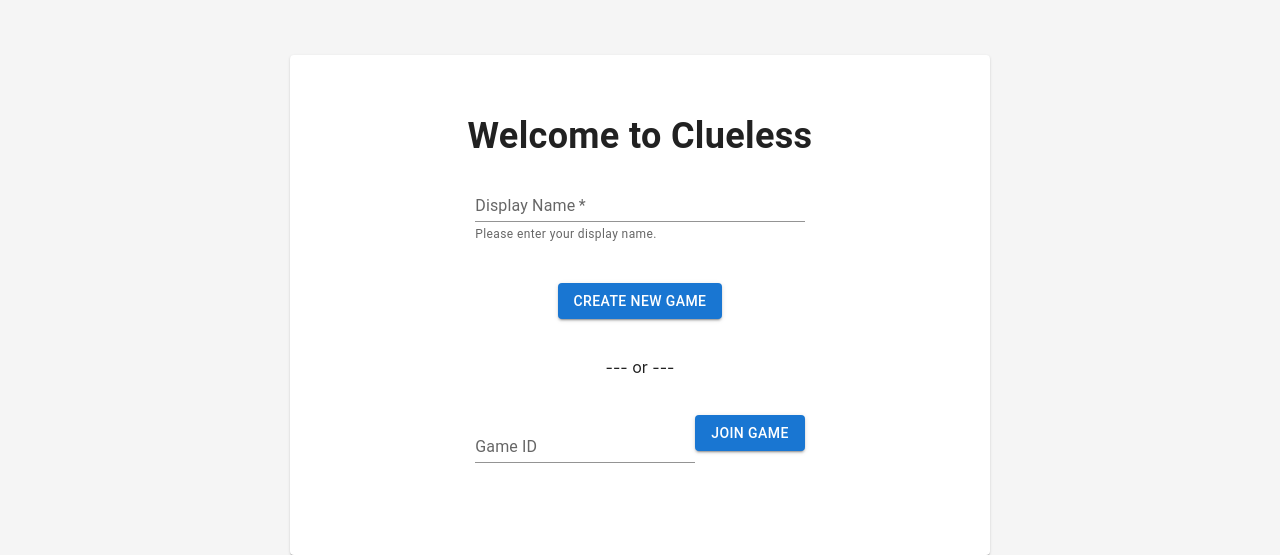
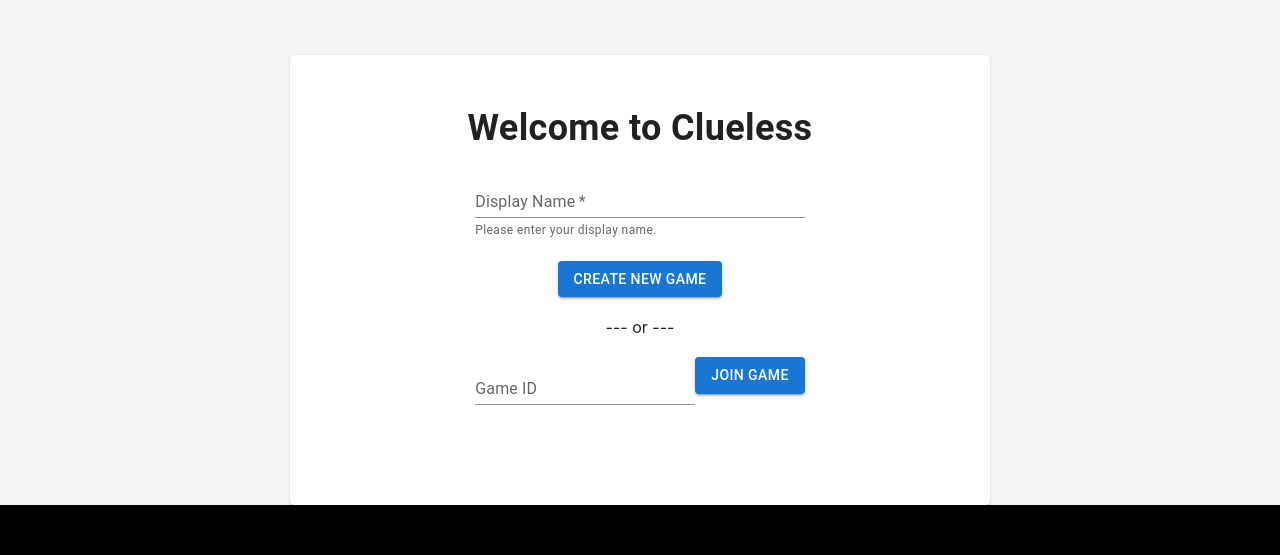
Before and after one commit to r2dliu/clueless, a Next.js app in the folder web/: page / in a window 1280 px wide. Shown: the part 295-850 px from the top of the page. After the commit the page ends 800 px from the top, so only its background shows below. Built offline with nearby package versions, Linux system fonts and the light colour scheme.

Commit message:
Removed unused class and updated spacing

```diff
--- a/web/components/Canvas/MainMenu/MainMenu.jsx
+++ b/web/components/Canvas/MainMenu/MainMenu.jsx
@@ -40,6 +40,7 @@ function MainMenu({ setGameId, setClientId }) {
         <Typography className={styles.menuTitle}>
           Welcome to Clueless
         </Typography>
+        <Container className={styles.menuContent}>
           <Container className={styles.userId}>
             <TextField
               onChange={(e) => setClientIdInput(e.target.value)}
@@ -56,11 +57,12 @@ function MainMenu({ setGameId, setClientId }) {
             </Button>
             {/* todo show error if unable to create new game */}
           </Container>
-        <div> --- or --- </div>
+          <div className={styles.divider}> --- or --- </div>
           <Container className={styles.joinGame}>
             <TextField id="standard-basic" label="Game ID" variant="standard" />
             <Button variant="contained">Join Game</Button>
             {/* todo show error if unable to join */}
+          </Container>
         </Container>
       </CardContent>
     </Card>
--- a/web/components/Canvas/MainMenu/MainMenu.module.scss
+++ b/web/components/Canvas/MainMenu/MainMenu.module.scss
@@ -2,26 +2,27 @@
   display: flex;
   justify-content: center;
   margin-top: 50%;
-  min-width: 700px;
-  min-height: 500px;
+  width: 700px;
+  height: 450px;
 
-  .lineBreak {
-    width: 90%;
+  .menuContent {
+    align-items: center;
+    padding-top: 10px;
   }
 
   .menuTitle {
-    margin-top: 10%;
-    margin-bottom: 3%;
+    margin-top: 30px;
+    margin-bottom: 5px;
     font-size: 36px;
     font-weight: bold;
   }
 
   .createGame {
-    margin-top: 10%;
-    margin-bottom: 10%;
+    margin-top: 20px;
+    margin-bottom: 20px;
   }
 
   .joinGame {
-    margin-top: 10%;
+    margin-top: 20px;
   }
 }
```
Lines whose indentation alone changed are shown as unchanged.
